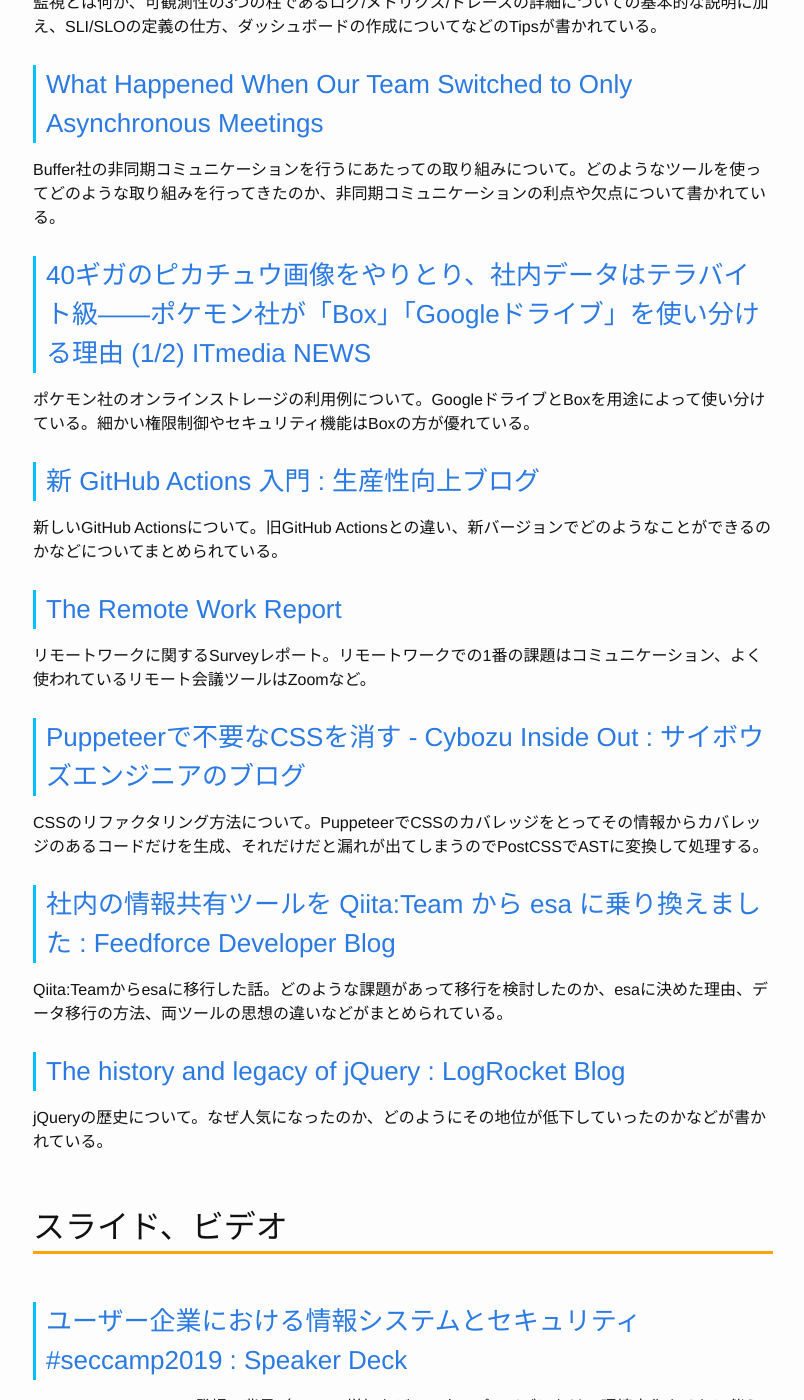
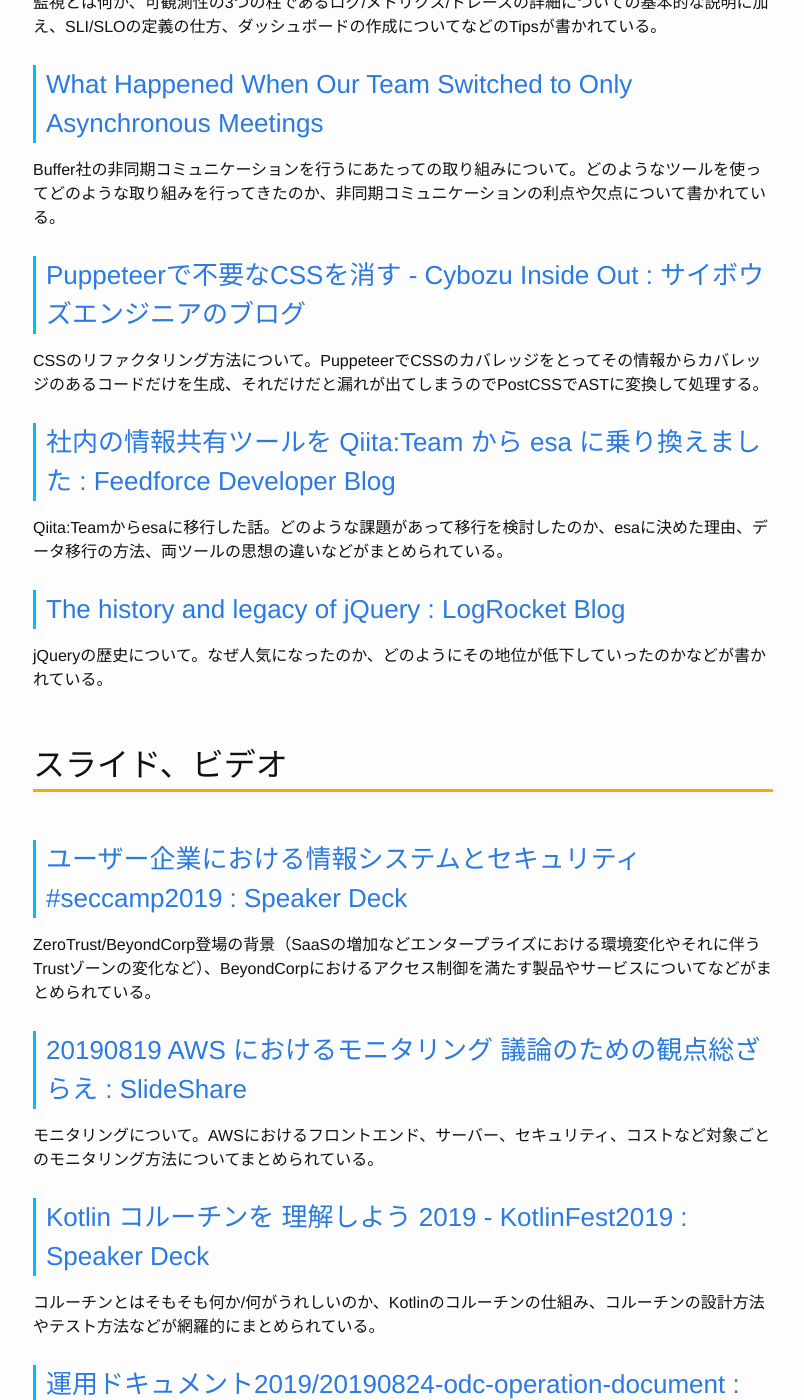
Before and after one commit to Gather-Tech/Gather-Tech.github.io, a Jekyll site: the page built from _posts/2019/2019-08-26-Gather165.md, in a window 1280 px wide and 1400 px high, scrolled down 2777 px. Shown: the whole window, without its empty margins (237-1041 px from the left). Built offline with Jekyll 4.4.1, drawn with Linux system fonts in a browser that asks for light colours; comment, search, counter and statistics services are not loaded; some of the changed text lies outside the part shown.

Commit message:
Reduced articles.

```diff
--- a/_posts/2019/2019-08-26-Gather165.md
+++ b/_posts/2019/2019-08-26-Gather165.md
@@ -70,18 +70,6 @@
 
 Buffer社の非同期コミュニケーションを行うにあたっての取り組みについて。どのようなツールを使ってどのような取り組みを行ってきたのか、非同期コミュニケーションの利点や欠点について書かれている。
 
-### [40ギガのピカチュウ画像をやりとり、社内データはテラバイト級――ポケモン社が「Box」「Googleドライブ」を使い分ける理由 (1/2)  ITmedia NEWS](https://www.itmedia.co.jp/news/articles/1908/19/news053.html)
-
-ポケモン社のオンラインストレージの利用例について。GoogleドライブとBoxを用途によって使い分けている。細かい権限制御やセキュリティ機能はBoxの方が優れている。
-
-### [新 GitHub Actions 入門 : 生産性向上ブログ](https://www.kaizenprogrammer.com/entry/2019/08/18/205010)
-
-新しいGitHub Actionsについて。旧GitHub Actionsとの違い、新バージョンでどのようなことができるのかなどについてまとめられている。
-
-### [The Remote Work Report](https://usefyi.com/remote-work-report/)
-
-リモートワークに関するSurveyレポート。リモートワークでの1番の課題はコミュニケーション、よく使われているリモート会議ツールはZoomなど。
-
 ### [Puppeteerで不要なCSSを消す - Cybozu Inside Out : サイボウズエンジニアのブログ](https://blog.cybozu.io/entry/2019/08/20/170000)
 
 CSSのリファクタリング方法について。PuppeteerでCSSのカバレッジをとってその情報からカバレッジのあるコードだけを生成、それだけだと漏れが出てしまうのでPostCSSでASTに変換して処理する。
@@ -104,10 +92,6 @@
 
 モニタリングについて。AWSにおけるフロントエンド、サーバー、セキュリティ、コストなど対象ごとのモニタリング方法についてまとめられている。
 
-### [Server-Side Kotlin by Ktor : Speaker Deck](https://speakerdeck.com/kaonash/server-side-kotlin-by-ktor)
-
-ServerサイドKotlinの現状とKtorを採用して実際に使った所感が起動方法、ルーティング、認証、DI、Testingの観点で書かれている。
-
 ### [Kotlin コルーチンを 理解しよう 2019 - KotlinFest2019 : Speaker Deck](https://speakerdeck.com/sys1yagi/kotlin-korutinwo-li-jie-siyou-2019-kotlinfest2019)
 
 コルーチンとはそもそも何か/何がうれしいのか、Kotlinのコルーチンの仕組み、コルーチンの設計方法やテスト方法などが網羅的にまとめられている。
@@ -116,9 +100,7 @@
 
 運用ドキュメントとはそもそも何か、運用ドキュメントのゴール像、きちんと書くための方法や考え方、論理的な正しさをどう設計/実装するかなどがまとめられている。
 
-### [ChuckerTeam/chucker: GitHub](https://github.com/ChuckerTeam/chucker)
-
-Androidアプリ内のHTTPリクエストとレスポンスの内容を確認できるライブラリ。OkHttp Interceptorとして動作する。
+## ツール、ライブラリ
 
 ### [Swizec/useAuth: GitHub](https://github.com/Swizec/useAuth)
 
@@ -127,10 +109,6 @@
 ### [timqian/chart.xkcd: GitHub](https://github.com/timqian/chart.xkcd)
 
 手書きっぽいチャートが作成できるJavaScriptライブラリ。
-
-### [microsoft/BosqueLanguage: GitHub](https://github.com/microsoft/BosqueLanguage)
-
-Microsoft Researchが取り組んでいる人間と機械両方にとって推論しやすいコードになるように設計されたプログラミング言語。すべての値がimmutable。
 
 ### [lrsjng/pagemap: GitHub](https://github.com/lrsjng/pagemap)
 
```
